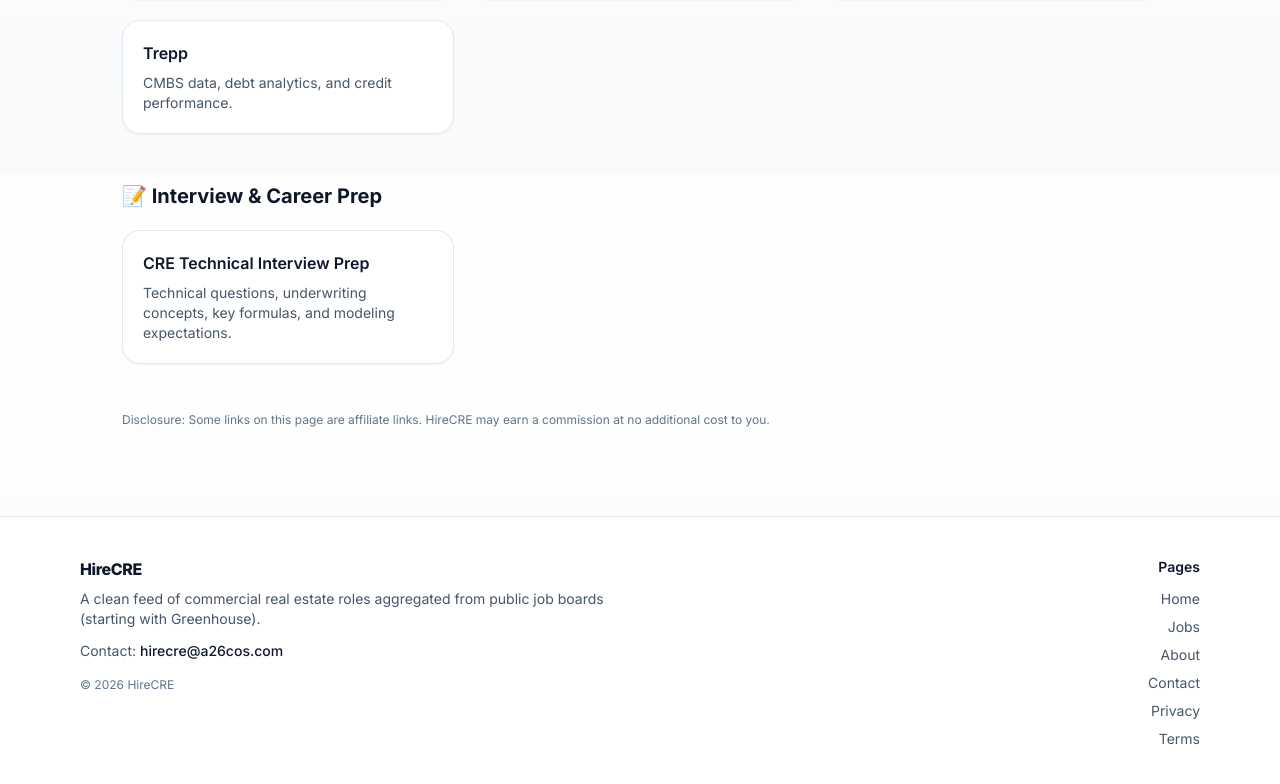
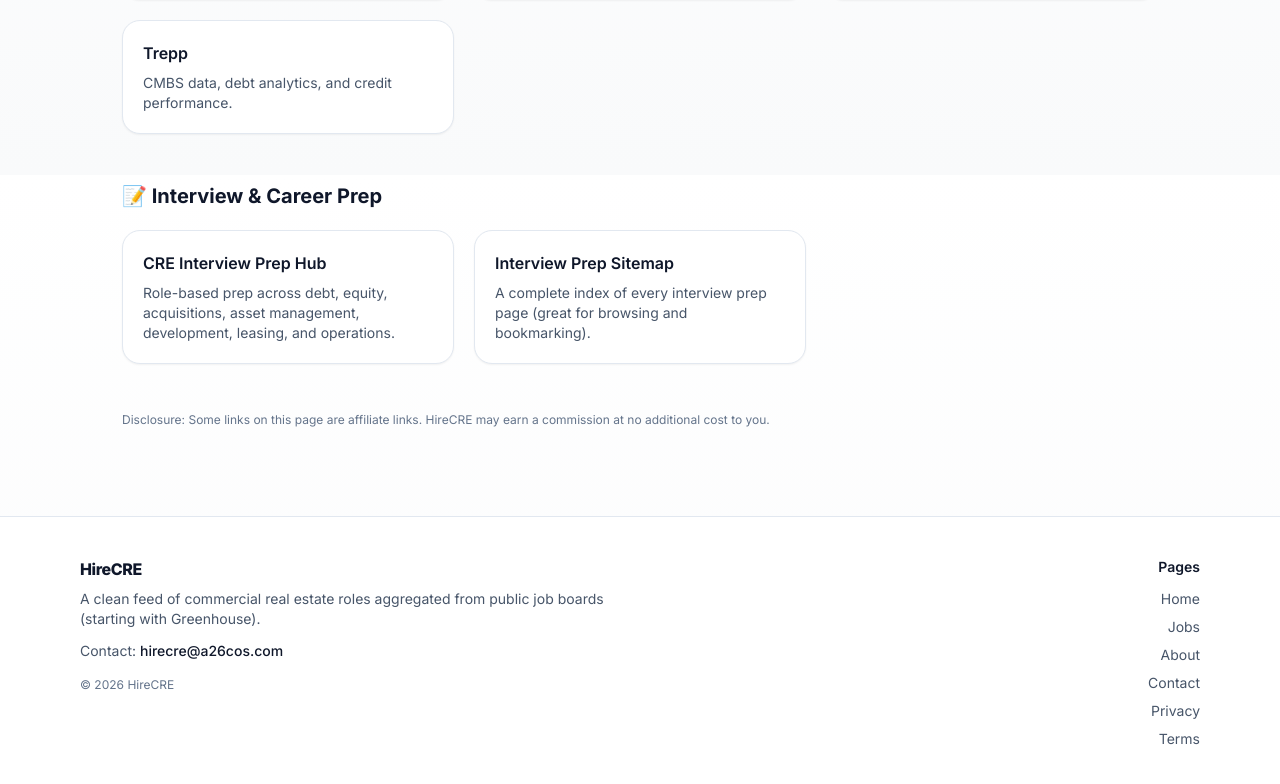
Before and after one commit to gdsatherlie/hirecre, a Next.js app: page /resources in a window 1280 px wide. Shown: the part 1425-2209 px from the top of the page. Built offline with nearby package versions, Linux system fonts and the light colour scheme; no server answers.

Commit message:
Update page.tsx _ update resource page site map

```diff
--- a/app/resources/page.tsx
+++ b/app/resources/page.tsx
@@ -92,20 +92,17 @@ const MODELING: Resource[] = [
 const CERTIFICATIONS: Resource[] = [
   {
     title: "CCIM Institute",
-    description:
-      "Commercial real estate investment designation.",
+    description: "Commercial real estate investment designation.",
     href: "https://www.ccim.com/",
   },
   {
     title: "NAIOP Education",
-    description:
-      "Commercial real estate development & investment programs.",
+    description: "Commercial real estate development & investment programs.",
     href: "https://www.naiop.org/",
   },
   {
     title: "Urban Land Institute (ULI)",
-    description:
-      "Global real estate development and land use organization.",
+    description: "Global real estate development and land use organization.",
     href: "https://uli.org/",
   },
 ];
@@ -113,36 +110,38 @@ const CERTIFICATIONS: Resource[] = [
 const RESEARCH: Resource[] = [
   {
     title: "NAREIT",
-    description:
-      "Public REIT data, performance metrics, and research.",
+    description: "Public REIT data, performance metrics, and research.",
     href: "https://www.reit.com/",
   },
   {
     title: "CBRE Research",
-    description:
-      "Global commercial real estate research reports.",
+    description: "Global commercial real estate research reports.",
     href: "https://www.cbre.com/insights",
   },
   {
     title: "JLL Research",
-    description:
-      "Commercial property market research and analysis.",
+    description: "Commercial property market research and analysis.",
     href: "https://www.us.jll.com/en/trends-and-insights/research",
   },
   {
     title: "Trepp",
-    description:
-      "CMBS data, debt analytics, and credit performance.",
+    description: "CMBS data, debt analytics, and credit performance.",
     href: "https://www.trepp.com/",
   },
 ];
 
 const INTERVIEW: Resource[] = [
   {
-    title: "CRE Technical Interview Prep",
+    title: "CRE Interview Prep Hub",
     description:
-      "Technical questions, underwriting concepts, key formulas, and modeling expectations.",
+      "Role-based prep across debt, equity, acquisitions, asset management, development, leasing, and operations.",
     href: "/interview-prep",
+  },
+  {
+    title: "Interview Prep Sitemap",
+    description:
+      "A complete index of every interview prep page (great for browsing and bookmarking).",
+    href: "/interview-prep/sitemap",
   },
 ];
 
@@ -151,26 +150,31 @@ function Section({ title, items }: { title: string; items: Resource[] }) {
     <section className="mt-12">
       <h2 className="text-xl font-bold text-slate-900">{title}</h2>
       <div className="mt-5 grid gap-5 sm:grid-cols-2 lg:grid-cols-3">
-        {items.map((item) => (
+        {items.map((item) => {
+          const isInternal =
+            item.href.startsWith("/") || item.href.startsWith("#");
+
+          return (
             <a
               key={item.title}
               href={item.href}
-            target="_blank"
+              target={isInternal ? undefined : "_blank"}
               rel={
-              item.affiliate
+                isInternal
+                  ? undefined
+                  : item.affiliate
                     ? "noopener noreferrer nofollow"
                     : "noopener noreferrer"
               }
               className="rounded-2xl border border-slate-200 bg-white p-5 shadow-sm transition hover:-translate-y-0.5 hover:shadow-md"
             >
-            <div className="font-semibold text-slate-900">
-              {item.title}
-            </div>
+              <div className="font-semibold text-slate-900">{item.title}</div>
               <div className="mt-2 text-sm text-slate-600">
                 {item.description}
               </div>
             </a>
-        ))}
+          );
+        })}
       </div>
     </section>
   );
```
Lines whose indentation alone changed are shown as unchanged.
